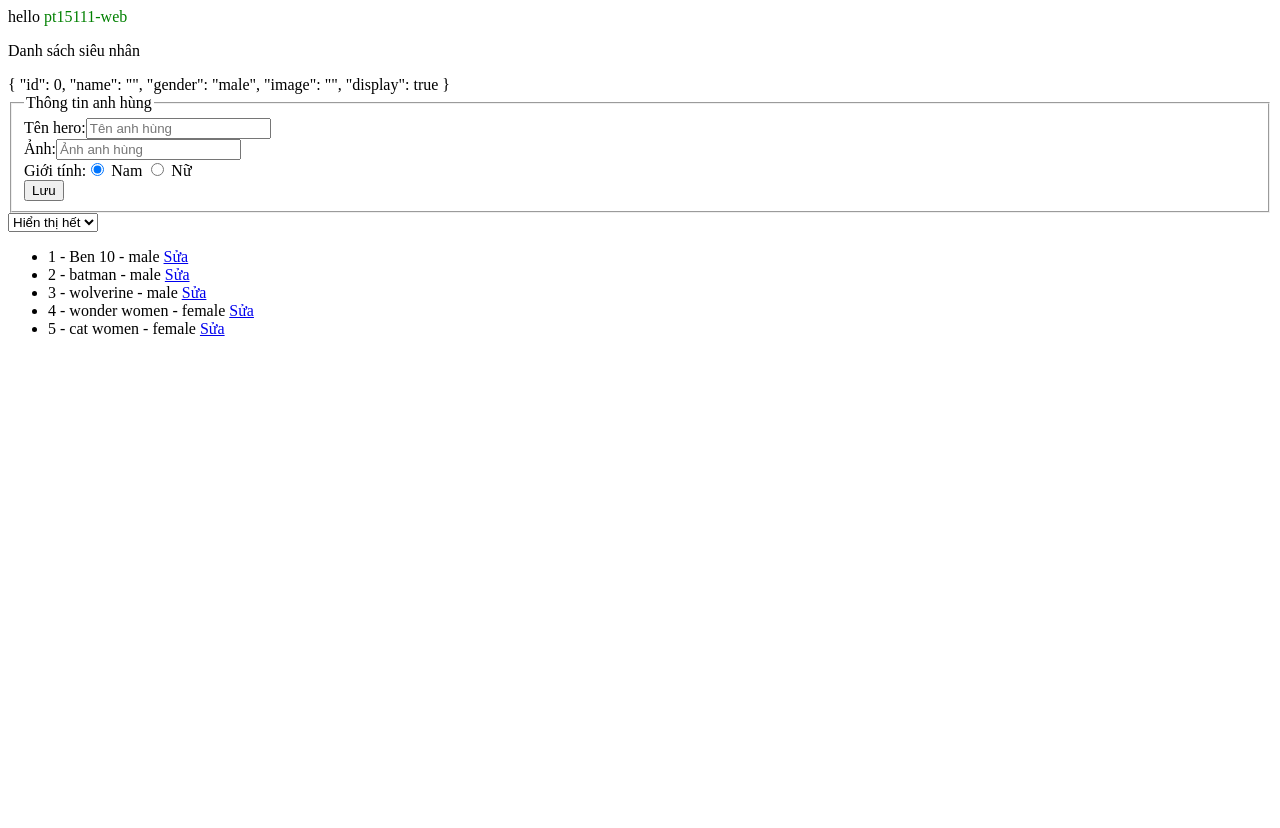
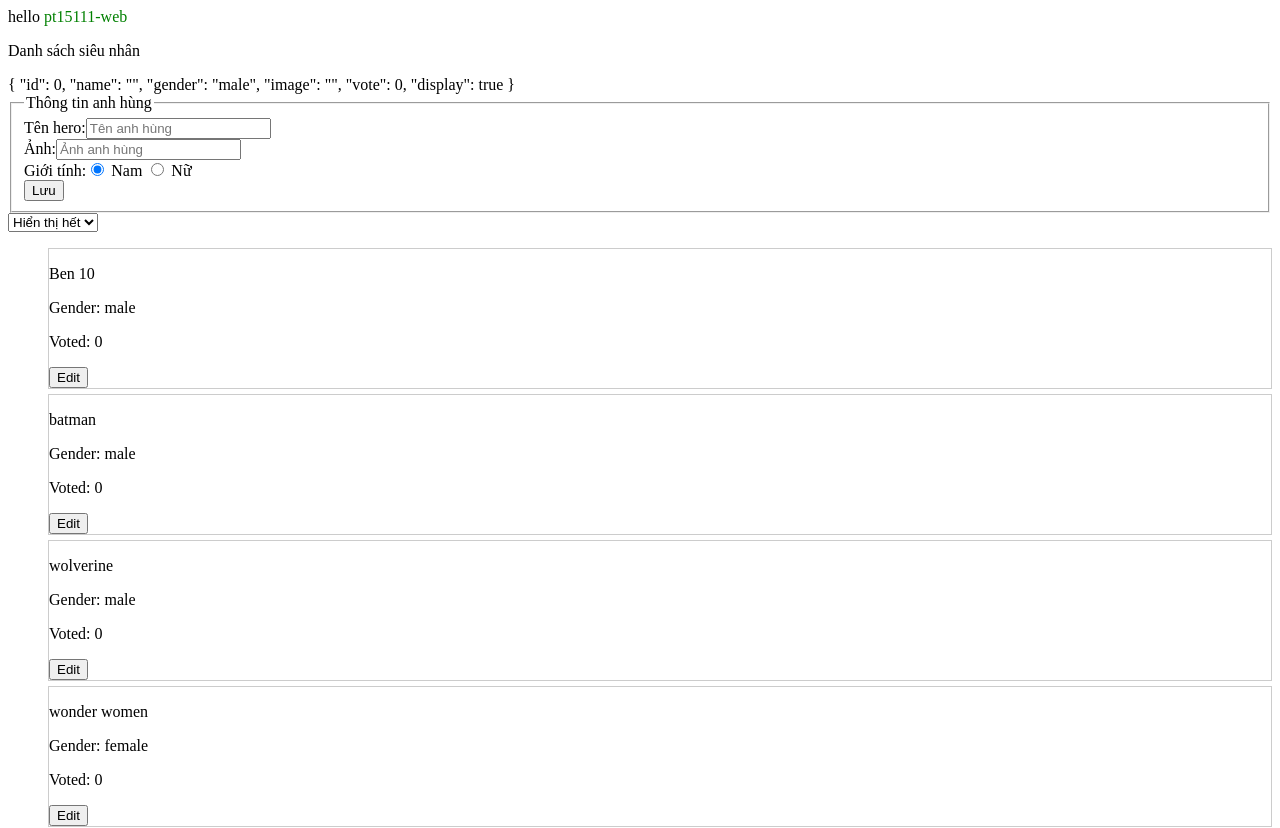
Before and after one commit to thienth32/pt15111-web207, an Angular app: page / in a window 1280 px wide. Shown: the top 828 px of the page. Before the commit the page ends 800 px from the top, so only its background shows below. Built offline with nearby package versions, Linux system fonts and the light colour scheme.

Commit message:
update component iteraction

```diff
--- a/src/app/screens/hero-detail/hero-detail.component.css
+++ b/src/app/screens/hero-detail/hero-detail.component.css
@@ -0,0 +1,4 @@
+.hero-item{
+    border: 1px solid #ccc;
+    margin-bottom: 5px;
+}
--- a/src/app/screens/hero-detail/hero-detail.component.html
+++ b/src/app/screens/hero-detail/hero-detail.component.html
@@ -1 +1,6 @@
-<p>hero-detail works!</p>
+<div class="hero-item">
+    <p>{{hero.name}}</p>
+    <p>Gender: {{hero.gender}}</p>
+    <p>Voted: {{hero.vote}}</p>
+    <button (click)="editHeroEmit()">Edit</button>
+</div>
--- a/src/app/screens/hero-detail/hero-detail.component.ts
+++ b/src/app/screens/hero-detail/hero-detail.component.ts
@@ -1,4 +1,5 @@
-import { Component, OnInit } from '@angular/core';
+import { Component, OnInit, Input,
+    EventEmitter, Output } from '@angular/core';
 
 @Component({
   selector: 'app-hero-detail',
@@ -6,10 +7,17 @@ import { Component, OnInit } from '@angular/core';
   styleUrls: ['./hero-detail.component.css']
 })
 export class HeroDetailComponent implements OnInit {
+  @Input() hero;
+  @Output() editHeroEvent = new EventEmitter();
+  constructor() {
 
-  constructor() { }
+  }
 
   ngOnInit(): void {
   }
 
+  editHeroEmit(){
+    this.editHeroEvent.emit(this.hero);
+  }
+
 }
--- a/src/app/screens/hero-list/hero-list.component.html
+++ b/src/app/screens/hero-list/hero-list.component.html
@@ -1,4 +1,5 @@
 <p>Danh sách siêu nhân</p>
+
 {{ heroItem | json }}
 <fieldset>
     <legend>Thông tin anh hùng</legend>
@@ -36,8 +37,10 @@
 </select>
 <ul >
     <ng-container *ngFor="let h of heros">
-        <li *ngIf="h.display==true">{{h.id}} - {{h.name}} - {{ h.gender }}
-            <a href="javascript:;" (click)="editHero(h)">Sửa</a>
-        </li>
+        <app-hero-detail
+            (editHeroEvent)="editHero($event)"
+            (vote)="voteHero($event)"
+            *ngIf="h.display == true"
+            [hero]="h"></app-hero-detail>
     </ng-container>
 </ul>
--- a/src/app/screens/hero-list/hero-list.component.ts
+++ b/src/app/screens/hero-list/hero-list.component.ts
@@ -13,6 +13,7 @@ export class HeroListComponent implements OnInit {
       name: 'Ben 10',
       image: '',
       gender: 'male',
+      vote: 0,
       display: true
     },
     {
@@ -20,6 +21,7 @@ export class HeroListComponent implements OnInit {
       name: 'batman',
       image: '',
       gender: 'male',
+      vote: 0,
       display: true
     },
     {
@@ -27,6 +29,7 @@ export class HeroListComponent implements OnInit {
       name: 'wolverine',
       image: '',
       gender: 'male',
+      vote: 0,
       display: true
     },
     {
@@ -34,6 +37,7 @@ export class HeroListComponent implements OnInit {
       name: 'wonder women',
       image: '',
       gender: 'female',
+      vote: 0,
       display: true
     },
     {
@@ -41,6 +45,7 @@ export class HeroListComponent implements OnInit {
       name: 'cat women',
       image: '',
       gender: 'female',
+      vote: 0,
       display: true
     }
   ]
@@ -49,11 +54,17 @@ export class HeroListComponent implements OnInit {
     name: "",
     gender: "male",
     image: "",
+    vote: 0,
     display: true
   }
   constructor() { }
 
   ngOnInit(): void {
+
+  }
+
+  ngOnChanges(){
+    console.log('ngOnChanges run');
   }
 
   saveHero(){
@@ -89,11 +100,18 @@ export class HeroListComponent implements OnInit {
       name: "",
       gender: "male",
       image: "",
+      vote: 0,
       display: true
     }
   }
   editHero(h){
     this.heroItem = {...h};
+  }
+
+  voteHero(votedHero){
+    // tìm ra thằng hero vừa nhận sự kiện vote
+    // sau đó thay đổi giá trị của thuộc tính vote của nó += 1
+
   }
 
   sortByGender(event){
```
Also changed, not shown: firebase.json (added), 1 other file (tests, documents, lock files or other folders).
